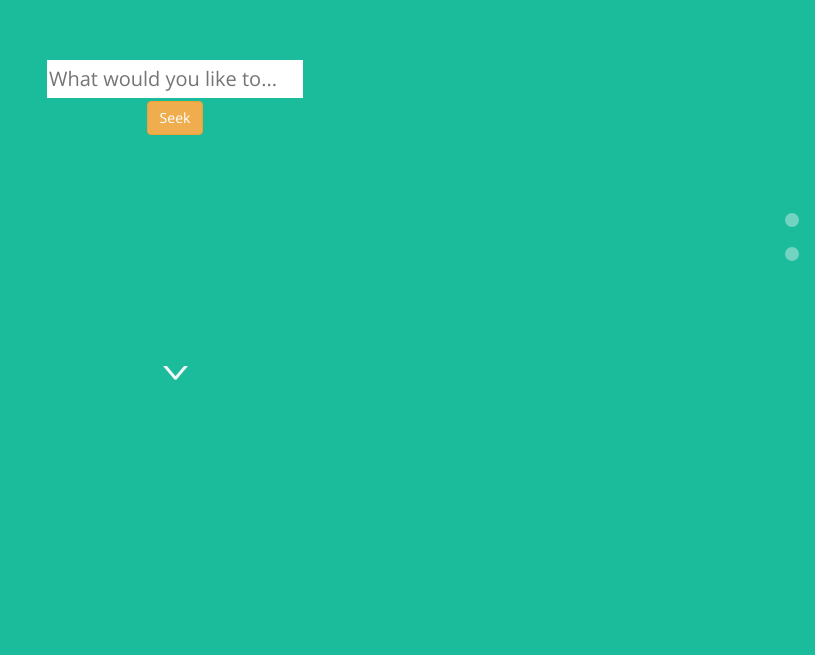
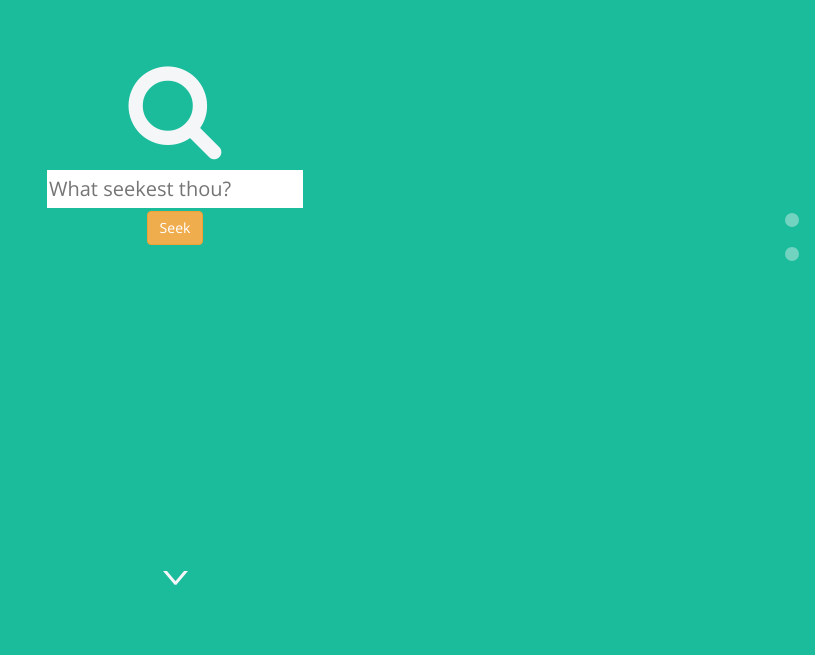
Before and after one commit to j0xhn/seek, a plain HTML site: page index.html in a window 1280 px wide. Shown: the part 145-800 px from the top of the page, without its empty margins (465-1280 px from the left). Drawn offline with nearby package versions, Linux system fonts and the light colour scheme.

Commit message:
added Font Awesome

```diff
--- a/index.html
+++ b/index.html
@@ -7,6 +7,7 @@
     <meta name="description" content="Seek that which is of good report">
     <meta name="author" content="John D. Storey">
     <link rel="shortcut icon" href="assets/ico/favicon.png">
+    <link href="//netdna.bootstrapcdn.com/font-awesome/4.0.3/css/font-awesome.css" rel="stylesheet">
 
     <title>Seek: That which is of good report</title>
 
@@ -33,13 +34,17 @@
 	</div>
 	<section id="hero">
 			<div class="hero-block">
-				<div class="input-group-btn">
+<div>
+				<p><i class="fa fa-search fa-5x"></i>
+</div>
+<div>
 
-				<input type="search" placeholder="What would you like to..."></div>
+				<input type="search" placeholder="What seekest thou?">
+</div>
+<div>
 
-				<div>
 				<button type="button" class="btn btn-warning">Seek</button>
-
+</div>
 							</div>
 		<a href="index.html#work" class="scroll"><span class="down-arrow"></span></a>
 	</section>
```
